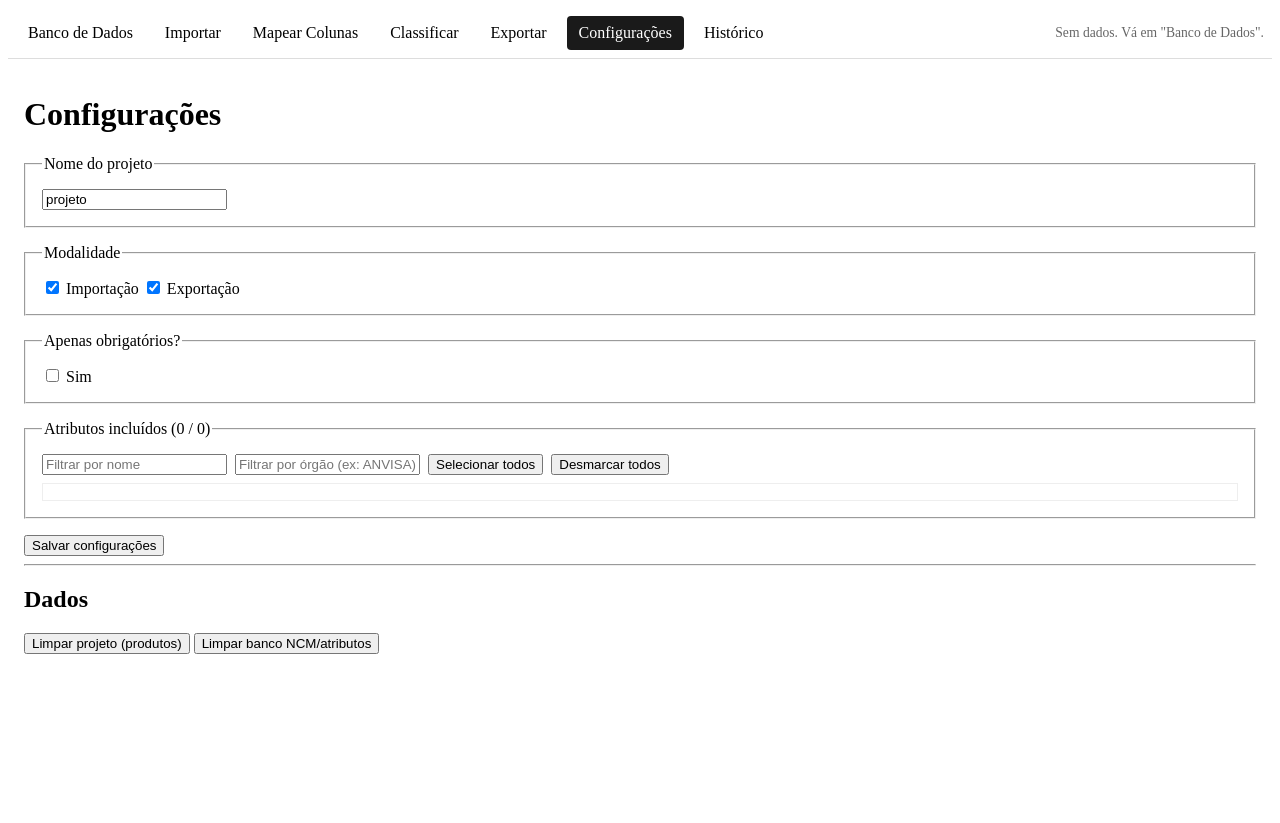
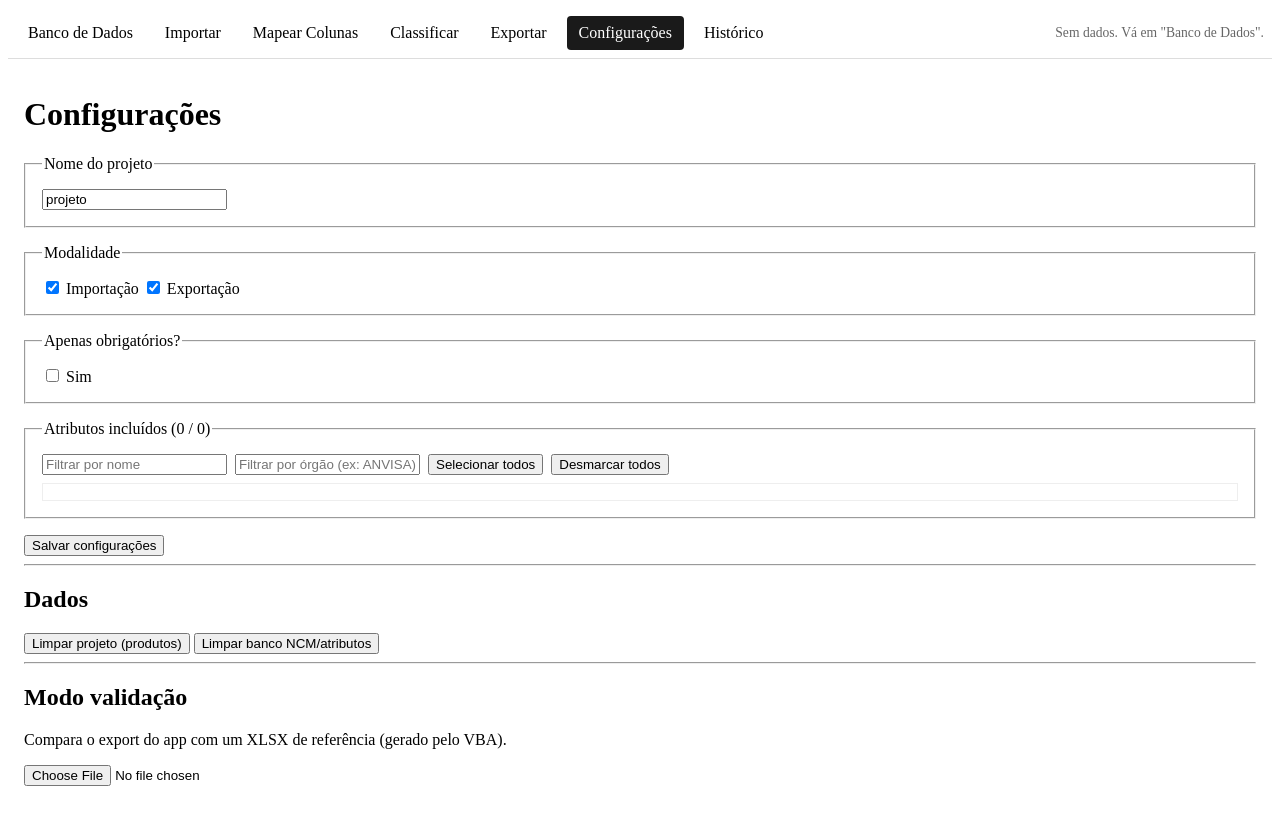
Before and after one commit to cacaestefano/ncm-classifier, a SvelteKit app: page /settings in a window 1280 px wide. Before the commit the page ends 800 px from the top, so only its background shows below. Built offline with nearby package versions, Linux system fonts and the light colour scheme.

Commit message:
feat: add validation mode to compare against VBA reference export

```diff
--- a/src/routes/settings/+page.svelte
+++ b/src/routes/settings/+page.svelte
@@ -4,10 +4,12 @@
   import { settings } from '$lib/stores/settings.svelte';
   import { project } from '$lib/stores/project.svelte';
   import { dbStatus } from '$lib/stores/db-status.svelte';
+  import ExcelJS from 'exceljs';
 
   let allAttrs = $state<{codigo: string; nome_apresentacao: string; orgaos_json: string}[]>([]);
   let filterText = $state('');
   let bodyFilter = $state('');
+  let validationOutput = $state('');
 
   onMount(async () => {
     await settings.load();
@@ -62,6 +64,36 @@
       await db.exec('DELETE FROM update_run');
       await dbStatus.refresh();
       alert('Banco apagado');
+    } catch (e: any) {
+      alert('Erro: ' + (e?.message ?? e));
+    }
+  }
+  async function handleValidation(ev: Event) {
+    const f = (ev.target as HTMLInputElement).files?.[0];
+    if (!f) return;
+    try {
+      const wb = new ExcelJS.Workbook();
+      await wb.xlsx.load(await f.arrayBuffer() as any);
+      const ref = wb.worksheets[0];
+      const refRows: string[][] = [];
+      ref.eachRow((r) => refRows.push((r.values as any[]).slice(1).map(v => v == null ? '' : String(v))));
+
+      const ourRows = await db.select<any>(`
+        SELECT p.unique_id, r.attr_code, r.attr_counter, r.attr_name, r.attr_mandatory,
+               r.attr_fill_type, r.attr_domain_values, r.attr_regulatory_body
+        FROM project_product p LEFT JOIN project_attr_row r ON r.product_id = p.id
+        ORDER BY p.unique_id, r.attr_counter
+      `);
+      const refKey = (r: string[]) => `${r[0]}|${r[2]}`;
+      const ourKey = (r: any) => `${r.unique_id}|${r.attr_code}`;
+      const refKeys = new Set(refRows.slice(1).map(refKey));
+      const ourKeys = new Set(ourRows.map(ourKey));
+
+      const missing = [...refKeys].filter(k => !ourKeys.has(k));
+      const extra = [...ourKeys].filter(k => !refKeys.has(k));
+      validationOutput = `Ref rows: ${refRows.length - 1}\nOur rows: ${ourRows.length}\n` +
+        `Missing in ours (first 10): ${missing.slice(0, 10).join(', ')}\n` +
+        `Extra in ours (first 10): ${extra.slice(0, 10).join(', ')}`;
     } catch (e: any) {
       alert('Erro: ' + (e?.message ?? e));
     }
@@ -124,6 +156,12 @@
 <button onclick={clearProject}>Limpar projeto (produtos)</button>
 <button onclick={clearDb}>Limpar banco NCM/atributos</button>
 
+<hr />
+<h2>Modo validação</h2>
+<p>Compara o export do app com um XLSX de referência (gerado pelo VBA).</p>
+<input type="file" accept=".xlsx" onchange={handleValidation} />
+<pre id="validation-output">{validationOutput}</pre>
+
 <style>
   fieldset { margin: 1rem 0; padding: 1rem; }
   .toolbar { display: flex; gap: 0.5rem; margin-bottom: 0.5rem; }
```
